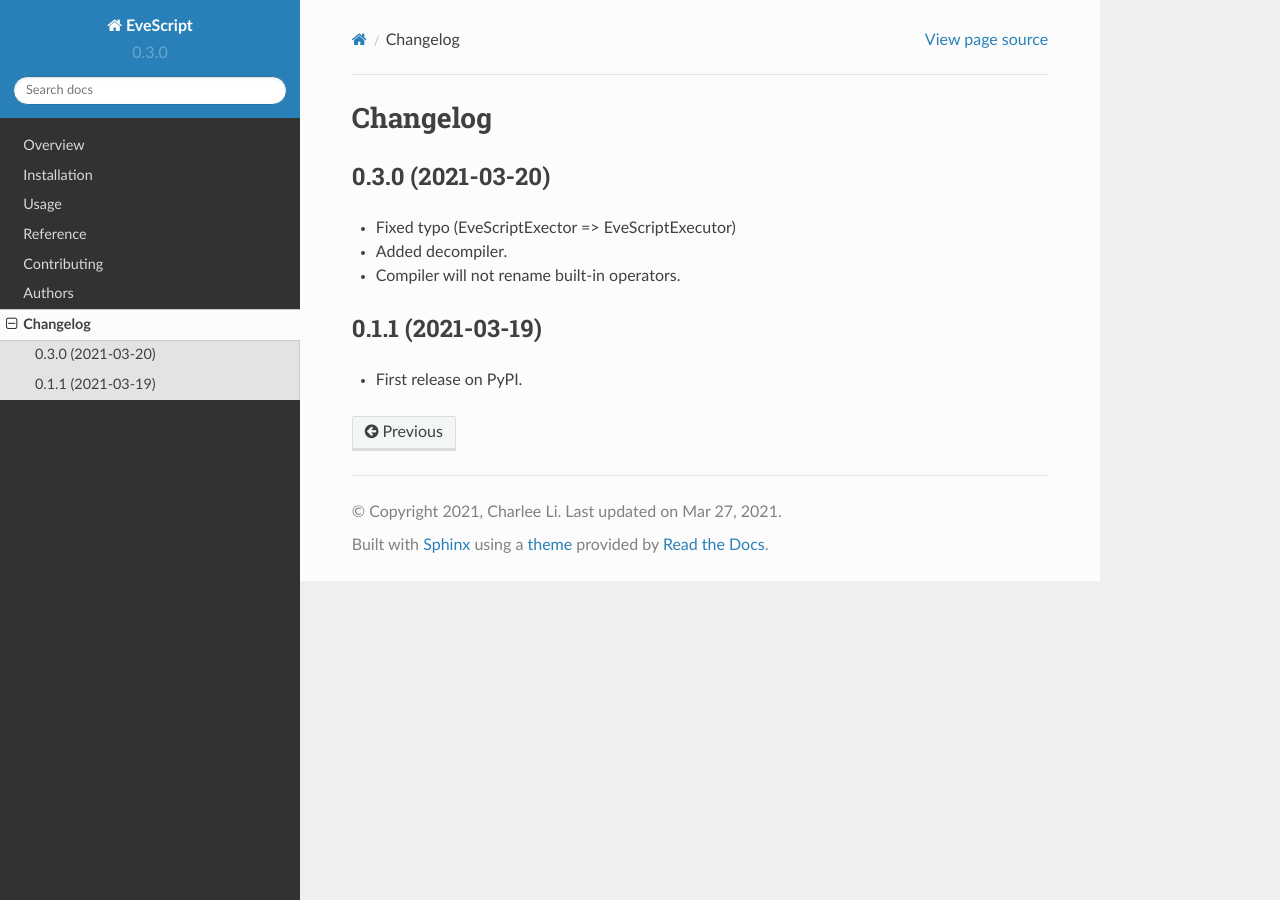
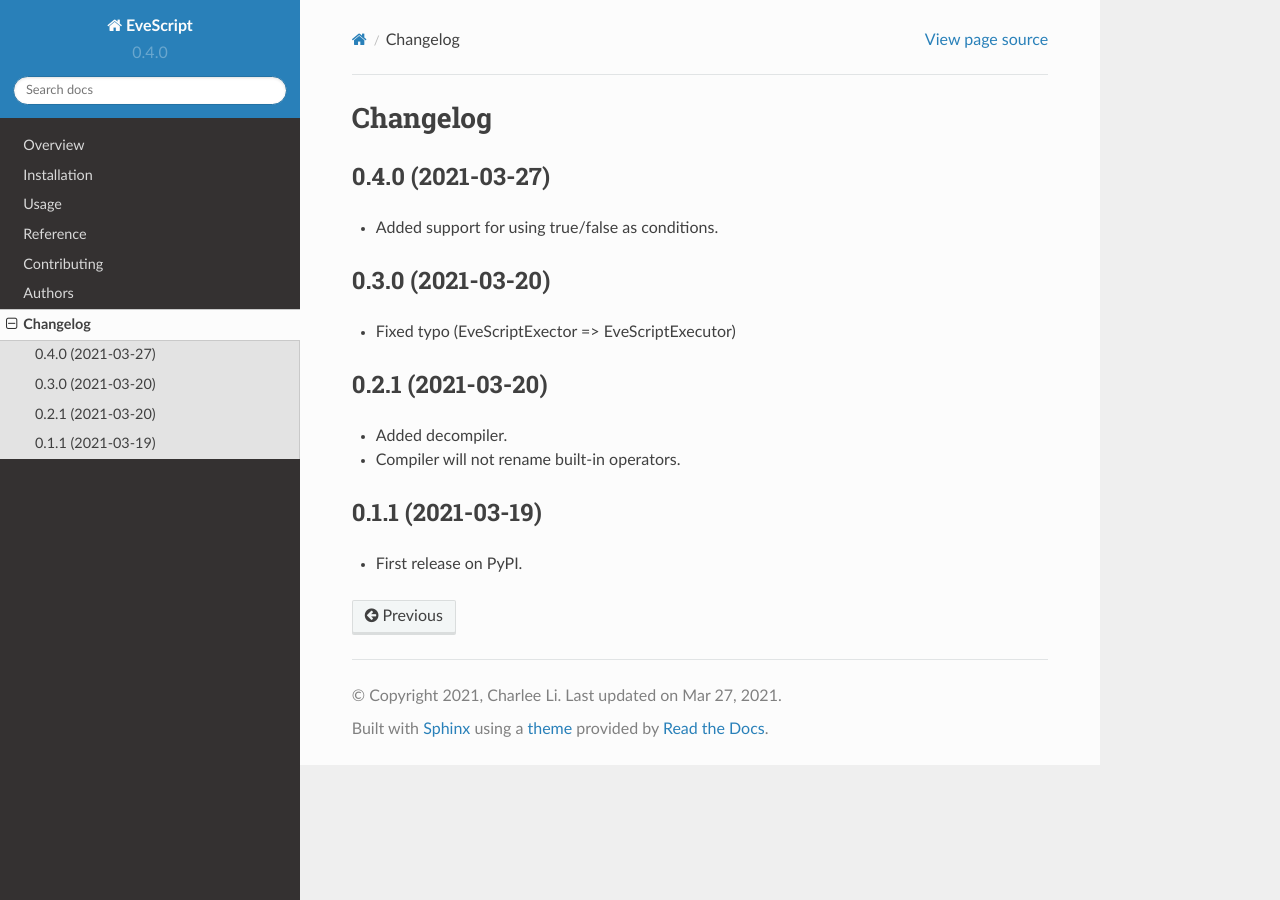
Before and after one commit to charlee/evescript, a Sphinx documentation site: the page built from docs/changelog.rst, in a window 1280 px wide. Built offline with Sphinx 7.4.7 and the Read the Docs theme 2.0.0, drawn with Linux system fonts in a browser that asks for light colours.

Commit message:
bumped version to 0.4.0

```diff
--- a/CHANGELOG.rst
+++ b/CHANGELOG.rst
@@ -2,11 +2,16 @@
 Changelog
 =========
 
+0.4.0 (2021-03-27)
+------------------
+* Added support for using true/false as conditions.
 
 0.3.0 (2021-03-20)
 ------------------
 * Fixed typo (EveScriptExector => EveScriptExecutor)
 
+0.2.1 (2021-03-20)
+------------------
 * Added decompiler.
 * Compiler will not rename built-in operators.
 
--- a/README.rst
+++ b/README.rst
@@ -41,9 +41,9 @@
     :alt: Supported implementations
     :target: https://pypi.org/project/evescript
 
-.. |commits-since| image:: https://img.shields.io/github/commits-since/charlee/evescript/0.3.0.svg
+.. |commits-since| image:: https://img.shields.io/github/commits-since/charlee/evescript/0.4.0.svg
     :alt: Commits since latest release
-    :target: https://github.com/charlee/evescript/compare/0.3.0...master
+    :target: https://github.com/charlee/evescript/compare/0.4.0...master
 
 
 
--- a/docs/conf.py
+++ b/docs/conf.py
@@ -20,7 +20,7 @@
 year = '2021'
 author = 'Charlee Li'
 copyright = '{0}, {1}'.format(year, author)
-version = release = '0.3.0'
+version = release = '0.4.0'
 
 pygments_style = 'trac'
 templates_path = ['.']
--- a/setup.py
+++ b/setup.py
@@ -19,7 +19,7 @@
 
 setup(
     name='evescript',
-    version='0.3.0',
+    version='0.4.0',
     license='MIT',
     description='A simple script language for event-based automation tasks.',
     long_description='%s\n%s' % (
```
Also changed, not shown: 1 other file.
